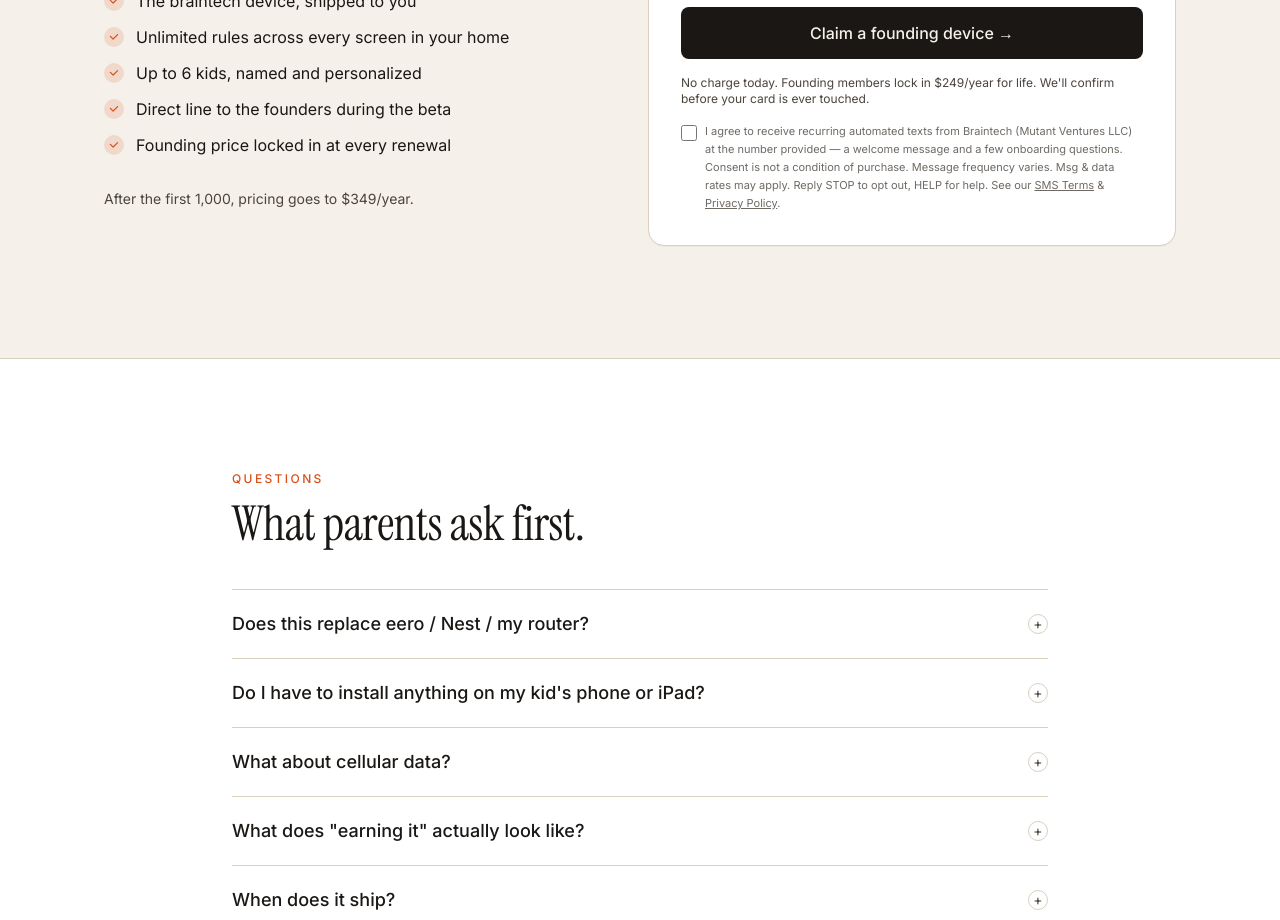
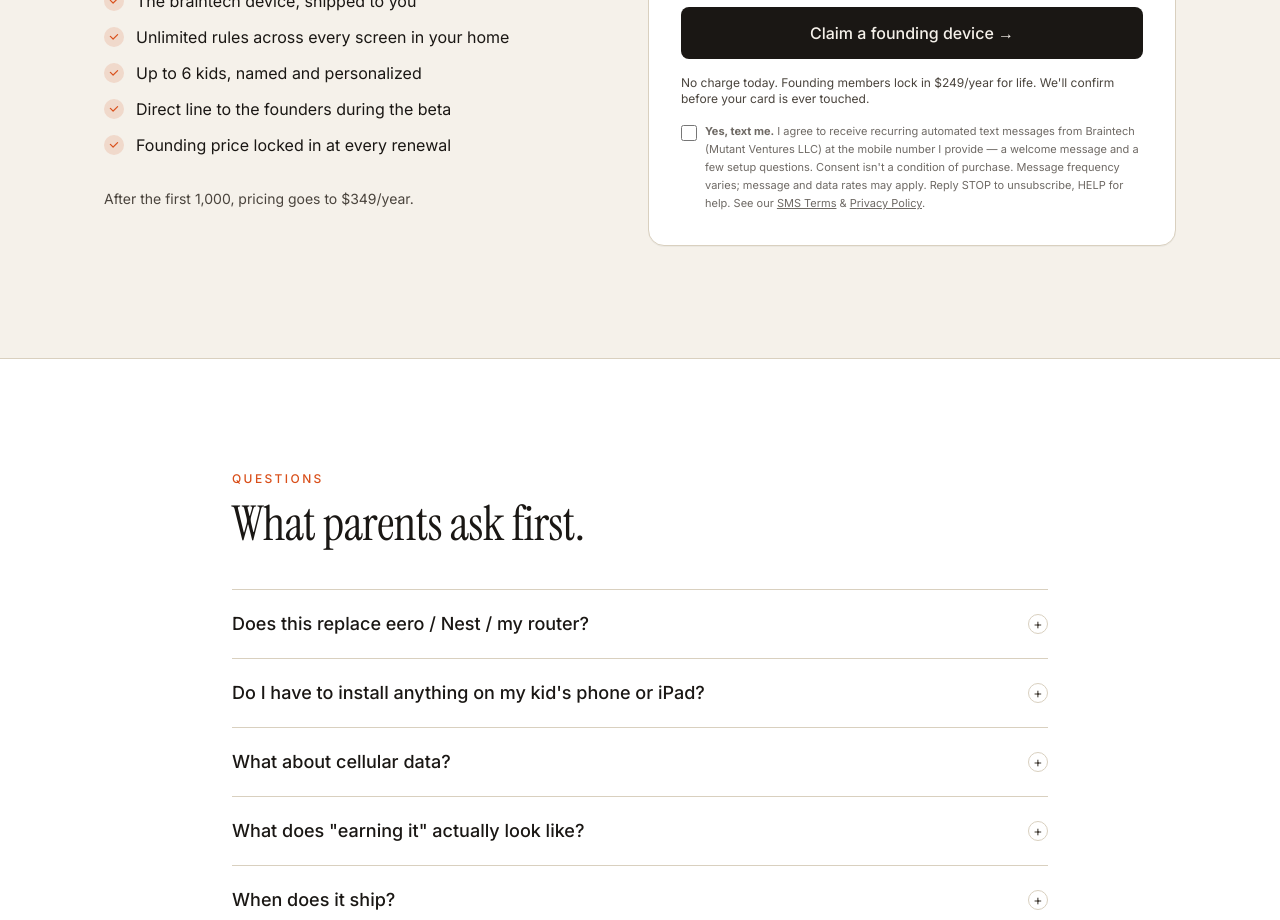
Before and after one commit to zatmonkey/braintech, a Next.js app: page / in a window 1280 px wide. Shown: the part 4740-5660 px from the top of the page. Built offline with nearby package versions, Linux system fonts and the light colour scheme; no server answers.

Commit message:
Rewrite SMS consent CTA (explicit 'Yes, text me' opt-in) + match opt-in proof image

```diff
--- a/app/optin-proof/route.tsx
+++ b/app/optin-proof/route.tsx
@@ -61,12 +61,13 @@ export async function GET() {
               </svg>
             </div>
             <div style={{ fontSize: 19, lineHeight: 1.5, color: "#4a443d" }}>
-              I agree to receive recurring automated texts from Braintech (Mutant
-              Ventures LLC) at the number provided — a welcome message and a few
-              onboarding questions. Consent is not a condition of purchase.
-              Message frequency varies. Msg &amp; data rates may apply. Reply
-              STOP to opt out, HELP for help. See our SMS Terms &amp; Privacy
-              Policy.
+              <span style={{ fontWeight: 700, color: "#1a1714" }}>Yes, text me.</span>{" "}
+              I agree to receive recurring automated text messages from Braintech
+              (Mutant Ventures LLC) at the mobile number I provide — a welcome
+              message and a few setup questions. Consent isn&apos;t a condition
+              of purchase. Message frequency varies; message and data rates may
+              apply. Reply STOP to unsubscribe, HELP for help. See our SMS Terms
+              &amp; Privacy Policy.
             </div>
           </div>
 
--- a/app/waitlist-form.tsx
+++ b/app/waitlist-form.tsx
@@ -224,11 +224,12 @@ export function WaitlistForm({
             className="mt-0.5 size-4 shrink-0 accent-[var(--color-accent)]"
           />
           <span>
-            I agree to receive recurring automated texts from Braintech (Mutant
-            Ventures LLC) at the number provided — a welcome message and a few
-            onboarding questions. Consent is not a condition of purchase. Message
-            frequency varies. Msg &amp; data rates may apply. Reply STOP to opt
-            out, HELP for help. See our{" "}
+            <strong>Yes, text me.</strong> I agree to receive recurring
+            automated text messages from Braintech (Mutant Ventures LLC) at the
+            mobile number I provide — a welcome message and a few setup
+            questions. Consent isn&apos;t a condition of purchase. Message
+            frequency varies; message and data rates may apply. Reply STOP to
+            unsubscribe, HELP for help. See our{" "}
             <a href="/terms" className="underline">
               SMS Terms
             </a>{" "}
```
